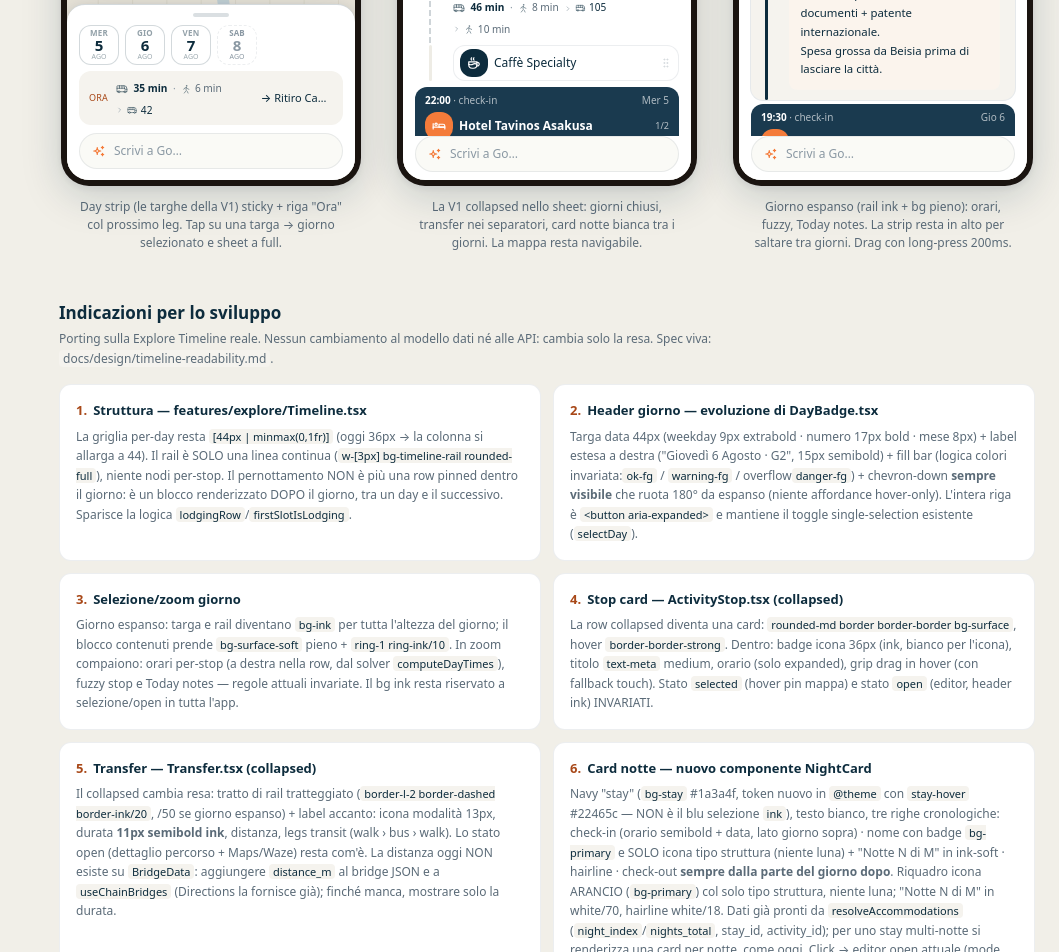
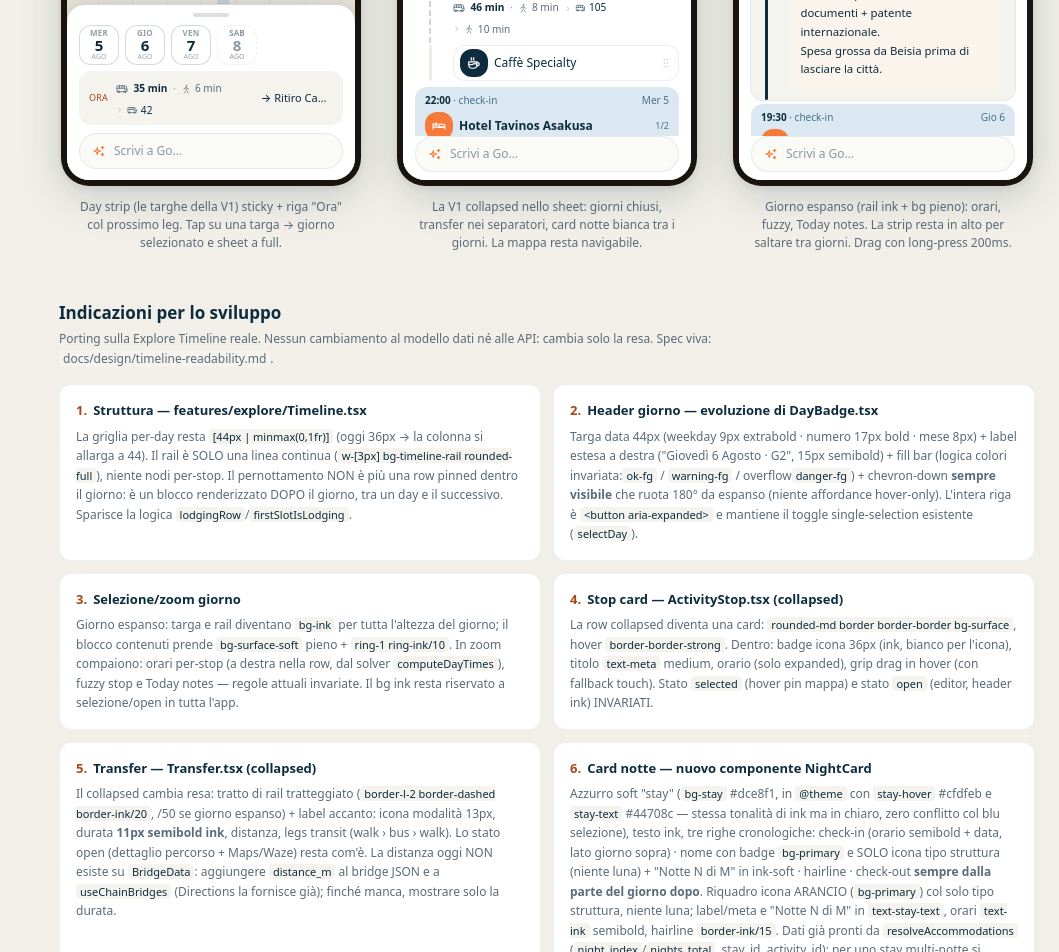
Before and after one commit to igeko/travelgo-web, a Next.js app: page /design/timeline-readability in a window 1280 px wide. Shown: the part 1860-2812 px from the top of the page, without its empty margins (221-1280 px from the left). Built offline with nearby package versions, Linux system fonts and the light colour scheme; no server answers; a web font is replaced by a local one.

Commit message:
design: timeline-readability it.9 — stay soft #dce8f1 (6d): token stay/stay-hover/stay-text, card notte chiara testo ink

```diff
--- a/app/(design)/design/timeline-readability/mobile.tsx
+++ b/app/(design)/design/timeline-readability/mobile.tsx
@@ -211,25 +211,25 @@ function MTransfer({ t, tone }: { t: TransferInfo; tone?: "default" | "selected"
 
 function MNight({ night }: { night: NightData }) {
   return (
-    <div className="my-1 flex flex-col rounded-md bg-stay px-2.5 py-1.5 text-white">
-      <div className="flex items-center justify-between text-[10px] text-white/65">
+    <div className="my-1 flex flex-col rounded-md bg-stay px-2.5 py-1.5">
+      <div className="flex items-center justify-between text-[10px] text-stay-text">
         <span className="tabular-nums">
-          <span className="font-semibold text-white">{night.checkIn}</span> · check-in
+          <span className="font-semibold text-ink">{night.checkIn}</span> · check-in
         </span>
         <span>{night.fromLabel}</span>
       </div>
       <div className="flex items-center gap-1.5 py-1">
         <StopIcon icon={night.icon} accent="primary" size="sm" />
-        <span className="min-w-0 flex-1 truncate text-[12px] font-semibold">
+        <span className="min-w-0 flex-1 truncate text-[12px] font-semibold text-ink">
           {night.name}
         </span>
-        <span className="shrink-0 text-[9px] text-white/70">
+        <span className="shrink-0 text-[9px] text-stay-text">
           {night.nightIndex}/{night.nightsTotal}
         </span>
       </div>
-      <div className="flex items-center justify-between border-t border-white/[0.18] pt-1 text-[10px] text-white/65">
+      <div className="flex items-center justify-between border-t border-ink/15 pt-1 text-[10px] text-stay-text">
         <span className="tabular-nums">
-          <span className="font-semibold text-white">{night.checkOut}</span> · check-out
+          <span className="font-semibold text-ink">{night.checkOut}</span> · check-out
         </span>
         <span>{night.toLabel}</span>
       </div>
--- a/app/(design)/design/timeline-readability/page.tsx
+++ b/app/(design)/design/timeline-readability/page.tsx
@@ -167,17 +167,19 @@ function DevNotes() {
 
         <Block n={6} title="Card notte — nuovo componente NightCard">
           <p>
-            Navy &quot;stay&quot; (<code>bg-stay</code> #1a3a4f, token nuovo in{" "}
-            <code>@theme</code> con <code>stay-hover</code> #22465c — NON è il
-            blu selezione <code>ink</code>), testo bianco, tre righe
+            Azzurro soft &quot;stay&quot; (<code>bg-stay</code> #dce8f1, in{" "}
+            <code>@theme</code> con <code>stay-hover</code> #cfdfeb e{" "}
+            <code>stay-text</code> #44708c — stessa tonalità di ink ma in
+            chiaro, zero conflitto col blu selezione), testo ink, tre righe
             cronologiche:
             check-in (orario semibold + data, lato giorno sopra) · nome con
             badge <code>bg-primary</code> e SOLO icona tipo struttura
             (niente luna) + &quot;Notte N di M&quot; in ink-soft · hairline ·
             check-out <strong>sempre dalla parte del giorno dopo</strong>.
             Riquadro icona ARANCIO (<code>bg-primary</code>) col solo tipo
-            struttura, niente luna; &quot;Notte N di M&quot; in white/70,
-            hairline white/18. Dati già pronti da{" "}
+            struttura, niente luna; label/meta e &quot;Notte N di M&quot; in{" "}
+            <code>text-stay-text</code>, orari <code>text-ink</code> semibold,
+            hairline <code>border-ink/15</code>. Dati già pronti da{" "}
             <code>resolveAccommodations</code>{" "}
             (<code>night_index</code>/<code>nights_total</code>, stay_id,
             activity_id); per uno stay multi-notte si renderizza una card per
--- a/app/(design)/design/timeline-readability/v1.tsx
+++ b/app/(design)/design/timeline-readability/v1.tsx
@@ -207,11 +207,10 @@ function TransferRow({
   );
 }
 
-/** Banda notte — it.8: navy "stay" (#1a3a4f, token nuovo `--color-stay`)
- *  con riquadro icona ARANCIO (solo tipo struttura, niente luna).
- *  Più chiaro di ink: non è il blu della selezione, e a distinguerla
- *  ulteriormente restano badge arancio + struttura a 3 righe
- *  cronologiche (check-in / nome / check-out). */
+/** Banda notte — it.9: azzurro soft "stay" (#dce8f1, 6d) sulla
+ *  tonalità di ink ma in chiaro: zero conflitto col blu selezione.
+ *  Testo ink, label/meta in `stay-text` (#44708c), riquadro icona
+ *  ARANCIO col solo tipo struttura (niente luna). */
 function NightDivider({ night }: { night: NightData }) {
   if (night.open) {
     return (
@@ -222,28 +221,28 @@ function NightDivider({ night }: { night: NightData }) {
   }
   return (
     <div className="group my-1.5 cursor-pointer">
-      <div className="flex flex-col rounded-md bg-stay px-3.5 py-2 text-white transition-colors hover:bg-stay-hover">
+      <div className="flex flex-col rounded-md bg-stay px-3.5 py-2 transition-colors hover:bg-stay-hover">
         {/* check-in — appartiene al giorno sopra */}
-        <div className="flex items-center justify-between text-[11px] text-white/65">
+        <div className="flex items-center justify-between text-[11px] text-stay-text">
           <span className="tabular-nums">
-            <span className="font-semibold text-white">{night.checkIn}</span> · check-in
+            <span className="font-semibold text-ink">{night.checkIn}</span> · check-in
           </span>
           <span>{night.fromLabel}</span>
         </div>
         {/* nome struttura — riquadro arancio col solo tipo */}
         <div className="flex items-center gap-2.5 py-1.5">
           <StopIcon icon={night.icon} accent="primary" size="sm" />
-          <span className="min-w-0 flex-1 truncate text-meta font-semibold">
+          <span className="min-w-0 flex-1 truncate text-meta font-semibold text-ink">
             {night.name}
           </span>
-          <span className="shrink-0 text-[11px] text-white/70">
+          <span className="shrink-0 text-[11px] text-stay-text">
             Notte {night.nightIndex} di {night.nightsTotal}
           </span>
         </div>
         {/* check-out — sempre dalla parte del giorno dopo */}
-        <div className="flex items-center justify-between border-t border-white/[0.18] pt-1.5 text-[11px] text-white/65">
+        <div className="flex items-center justify-between border-t border-ink/15 pt-1.5 text-[11px] text-stay-text">
           <span className="tabular-nums">
-            <span className="font-semibold text-white">{night.checkOut}</span> · check-out
+            <span className="font-semibold text-ink">{night.checkOut}</span> · check-out
           </span>
           <span>{night.toLabel}</span>
         </div>
--- a/app/globals.css
+++ b/app/globals.css
@@ -24,9 +24,12 @@
   --color-ink-faint: #8a98a3;
 
   /* Stay — superficie pernottamento, NON è uno stato di selezione.
-     Distinta da `ink` (selected/open) e da `night` indigo (night-route layer). */
-  --color-stay: #1a3a4f;
-  --color-stay-hover: #22465c;
+     Azzurro soft sulla tonalità di ink (h≈204); `stay-text` per label/meta
+     sulla superficie. Distinta da `ink` (selected/open) e da `night`
+     indigo (night-route layer). */
+  --color-stay: #dce8f1;
+  --color-stay-hover: #cfdfeb;
+  --color-stay-text: #44708c;
 
   /* Surface — campi form */
   --color-surface-input: #fafaf6;
```
Also changed, not shown: 1 other file (tests, documents, lock files or other folders).
